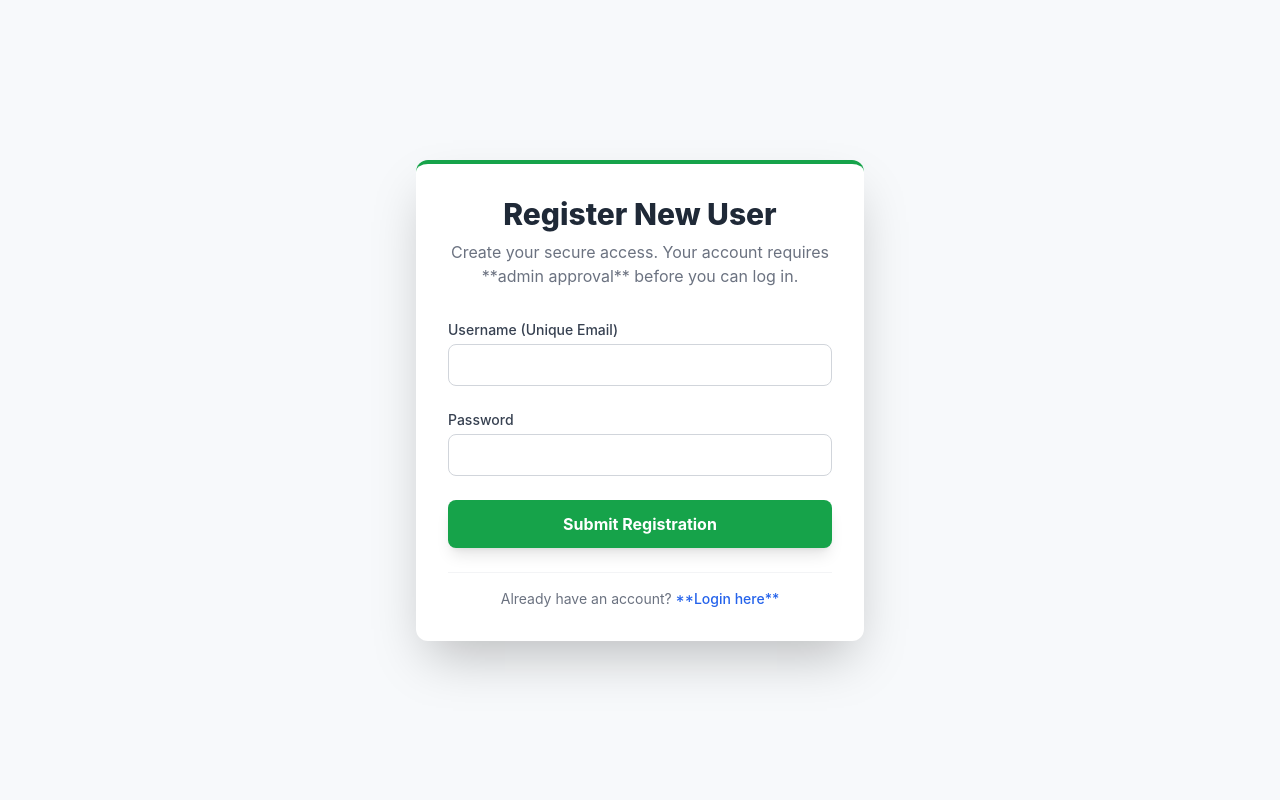
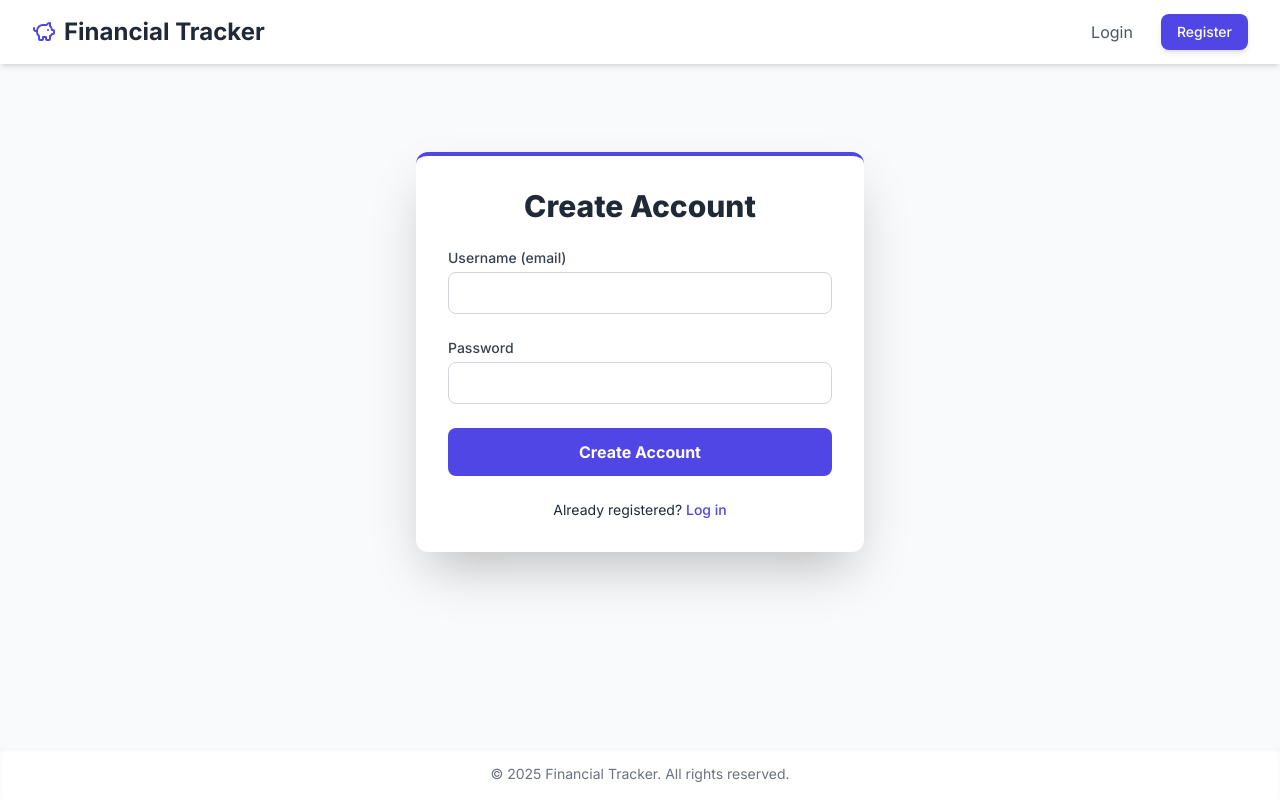
Before and after one commit to foyruser/Family-Financial-Dashboard, a Flask app: page /register in a window 1280 px wide. Run offline with Flask 3, Linux system fonts and the light colour scheme; some libraries are stand-ins or nearby versions.

Commit message:
Update register.html

```diff
--- a/templates/register.html
+++ b/templates/register.html
@@ -1,20 +1,10 @@
-<!DOCTYPE html>
-<html lang="en">
-<head>
-    <meta charset="UTF-8">
-    <meta name="viewport" content="width=device-width, initial-scale=1.0">
-    <title>Register - Dream Bee Network</title>
-    <script src="https://cdn.tailwindcss.com"></script>
-    <style>
-        /* Consistent font and dashboard background color */
-        body { font-family: 'Inter', sans-serif; background-color: #f7f9fb; }
-    </style>
-</head>
-<body class="min-h-screen flex items-center justify-center p-4">
+{% extends "base.html" %}
+{% block title %}Register{% endblock %}
 
-    <div class="w-full max-w-md bg-white p-8 rounded-xl shadow-2xl border-t-4 border-green-600">
-        <h2 class="text-3xl font-extrabold text-center text-gray-800 mb-2">Register New User</h2>
-        <p class="text-center text-gray-500 mb-8">Create your secure access. Your account requires **admin approval** before you can log in.</p>
+{% block content %}
+<div class="min-h-[60vh] flex items-center justify-center p-4">
+  <div class="w-full max-w-md bg-white p-8 rounded-xl shadow-2xl border-t-4 border-indigo-600">
+    <h2 class="text-3xl font-extrabold text-center text-gray-800 mb-6">Create Account</h2>
 
     {% with messages = get_flashed_messages(with_categories=true) %}
       {% if messages %}
@@ -23,9 +13,7 @@
             <div class="p-3 text-sm rounded-lg border
                  {% if category == 'success' %}bg-green-100 text-green-700 border-green-300
                  {% elif category == 'error' %}bg-red-100 text-red-700 border-red-300
-                        {% elif category == 'warning' %}bg-amber-100 text-amber-700 border-amber-300
-                        {% else %}bg-blue-100 text-blue-700 border-blue-300
-                        {% endif %}">
+                 {% else %}bg-gray-100 text-gray-700 border-gray-300{% endif %}">
               {{ message }}
             </div>
           {% endfor %}
@@ -33,39 +21,27 @@
       {% endif %}
     {% endwith %}
 
-        {% if error %}
-        <p class="bg-red-100 border border-red-300 text-red-700 px-4 py-3 rounded-lg mb-6 shadow-sm" role="alert">
-            {{ error }}
-        </p>
-        {% endif %}
-
     <form method="POST" action="{{ url_for('register') }}" class="space-y-6">
-
       <div>
-                <label for="username" class="block text-sm font-medium text-gray-700 mb-1">Username (Unique Email)</label>
-                <input type="text" id="username" name="username" required
-                        class="w-full px-4 py-2 border border-gray-300 rounded-lg focus:ring-2 focus:ring-green-500 focus:border-green-500 transition-shadow">
+        <label class="block text-sm font-medium text-gray-700 mb-1">Username (email)</label>
+        <input type="text" name="username" required
+               class="w-full px-4 py-2 border border-gray-300 rounded-lg focus:ring-2 focus:ring-indigo-500 focus:border-indigo-500">
       </div>
-
       <div>
-                <label for="password" class="block text-sm font-medium text-gray-700 mb-1">Password</label>
-                <input type="password" id="password" name="password" required
-                        class="w-full px-4 py-2 border border-gray-300 rounded-lg focus:ring-2 focus:ring-green-500 focus:border-green-500 transition-shadow">
+        <label class="block text-sm font-medium text-gray-700 mb-1">Password</label>
+        <input type="password" name="password" required minlength="8"
+               class="w-full px-4 py-2 border border-gray-300 rounded-lg focus:ring-2 focus:ring-indigo-500 focus:border-indigo-500">
       </div>
-
       <button type="submit"
-                    class="w-full bg-green-600 text-white font-bold py-3 px-4 rounded-lg hover:bg-green-700 transition-colors shadow-lg hover:shadow-xl transform hover:scale-[1.01]">
-                Submit Registration
+              class="w-full bg-indigo-600 text-white font-bold py-3 px-4 rounded-lg hover:bg-indigo-700 transition-colors">
+        Create Account
       </button>
     </form>
 
-        <p class="mt-6 text-center text-sm text-gray-500 pt-4 border-t border-gray-100">
-            Already have an account?
-            <a href="{{ url_for('login') }}" class="font-medium text-blue-600 hover:text-blue-700 transition-colors">
-                **Login here**
-            </a>
+    <p class="mt-6 text-center text-sm">
+      Already registered?
+      <a href="{{ url_for('login') }}" class="font-medium text-indigo-600 hover:text-indigo-700">Log in</a>
     </p>
   </div>
-
-</body>
-</html>
+</div>
+{% endblock %}
```
Lines whose indentation alone changed are shown as unchanged.
